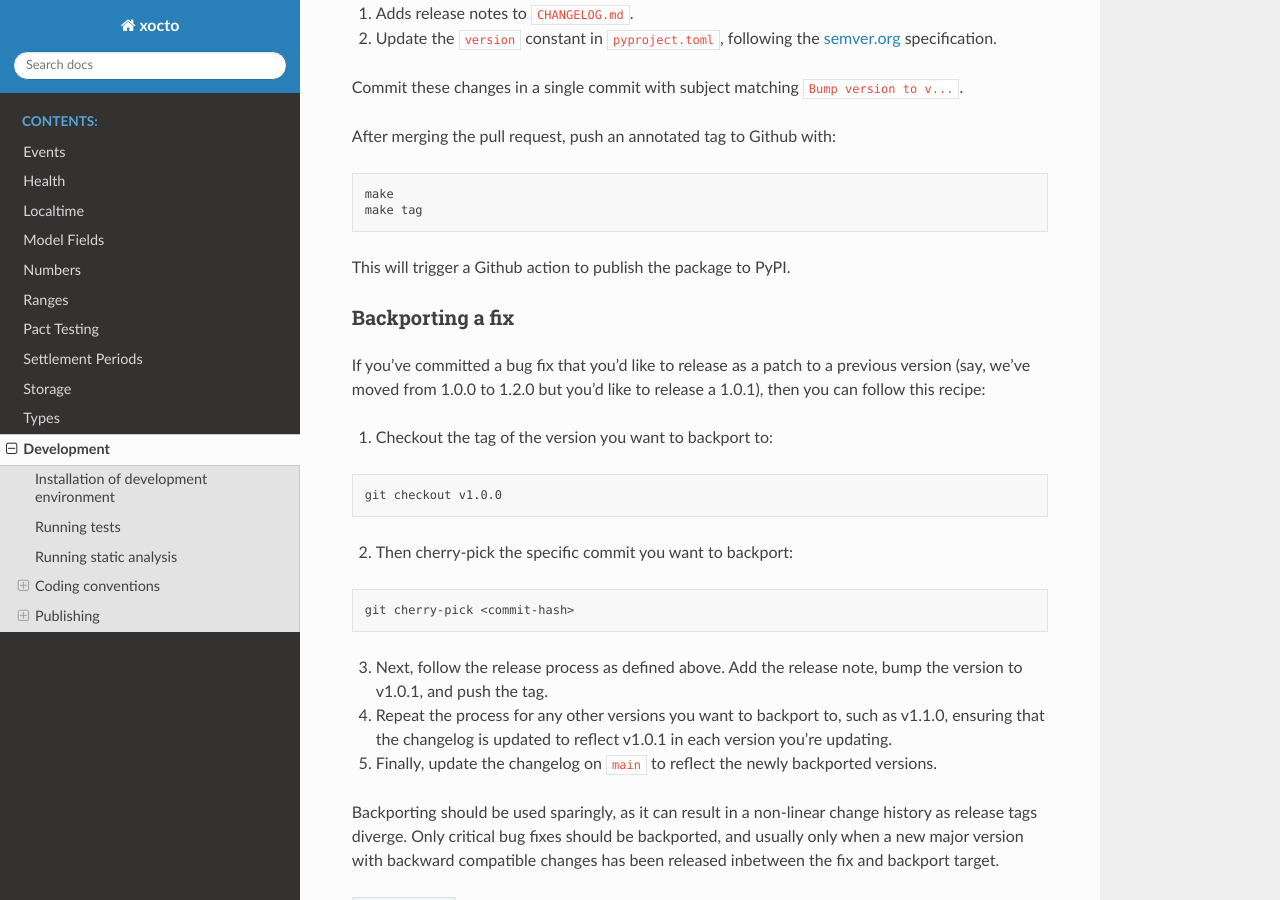
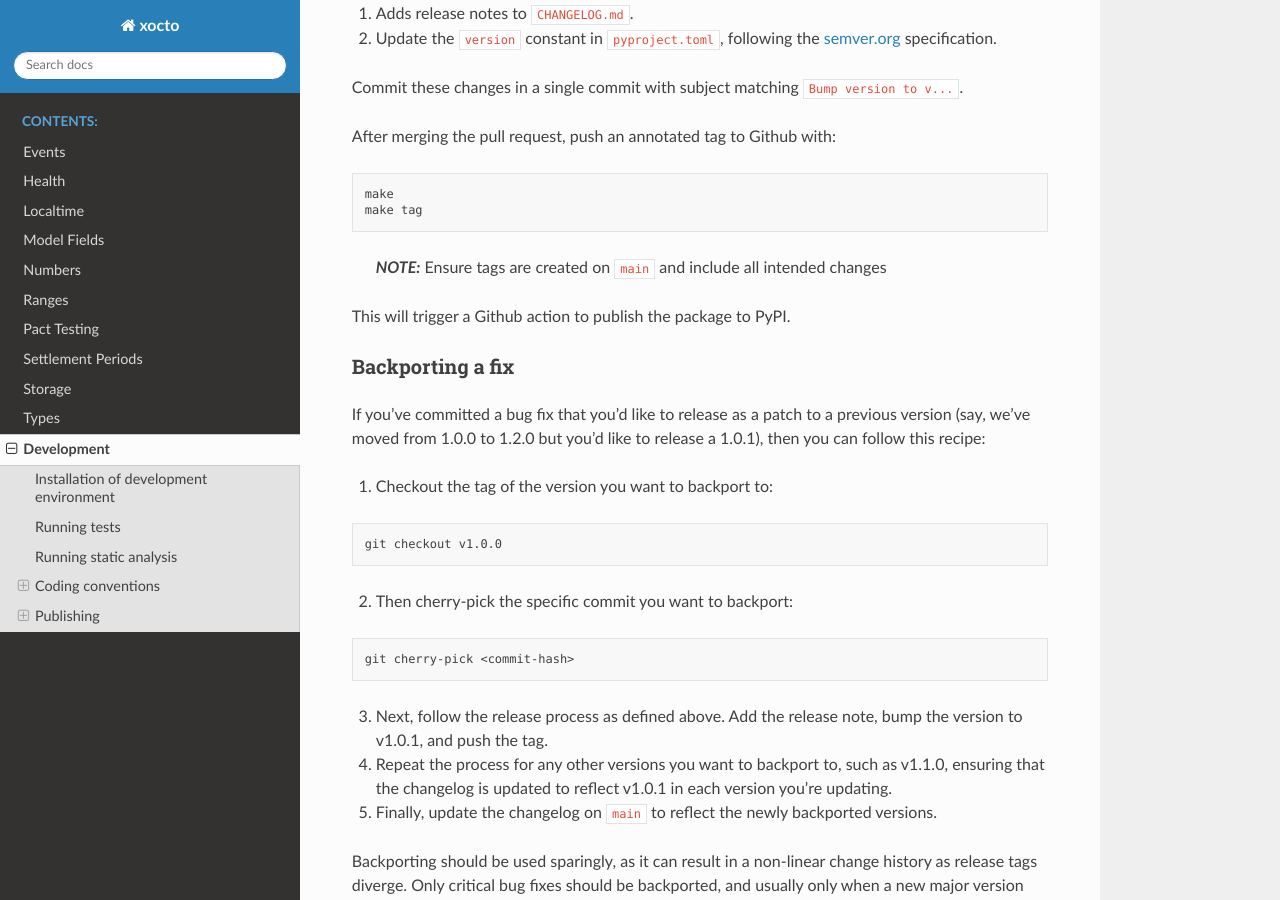
Before and after one commit to octoenergy/xocto, a Sphinx documentation site: the page built from docs/xocto/development.md, in a window 1280 px wide and 900 px high, scrolled down 1610 px. Built offline with Sphinx 7.4.7 and the Read the Docs theme 3.1.0, drawn with Linux system fonts in a browser that asks for light colours.

Commit message:
Include note in docs about creating tags on main

````diff
--- a/docs/xocto/development.md
+++ b/docs/xocto/development.md
@@ -82,6 +82,8 @@ make
 make tag
 ```
 
+> **_NOTE:_** Ensure tags are created on `main` and include all intended changes
+
 This will trigger a Github action to publish the package to PyPI.
 
 ### Backporting a fix
````
